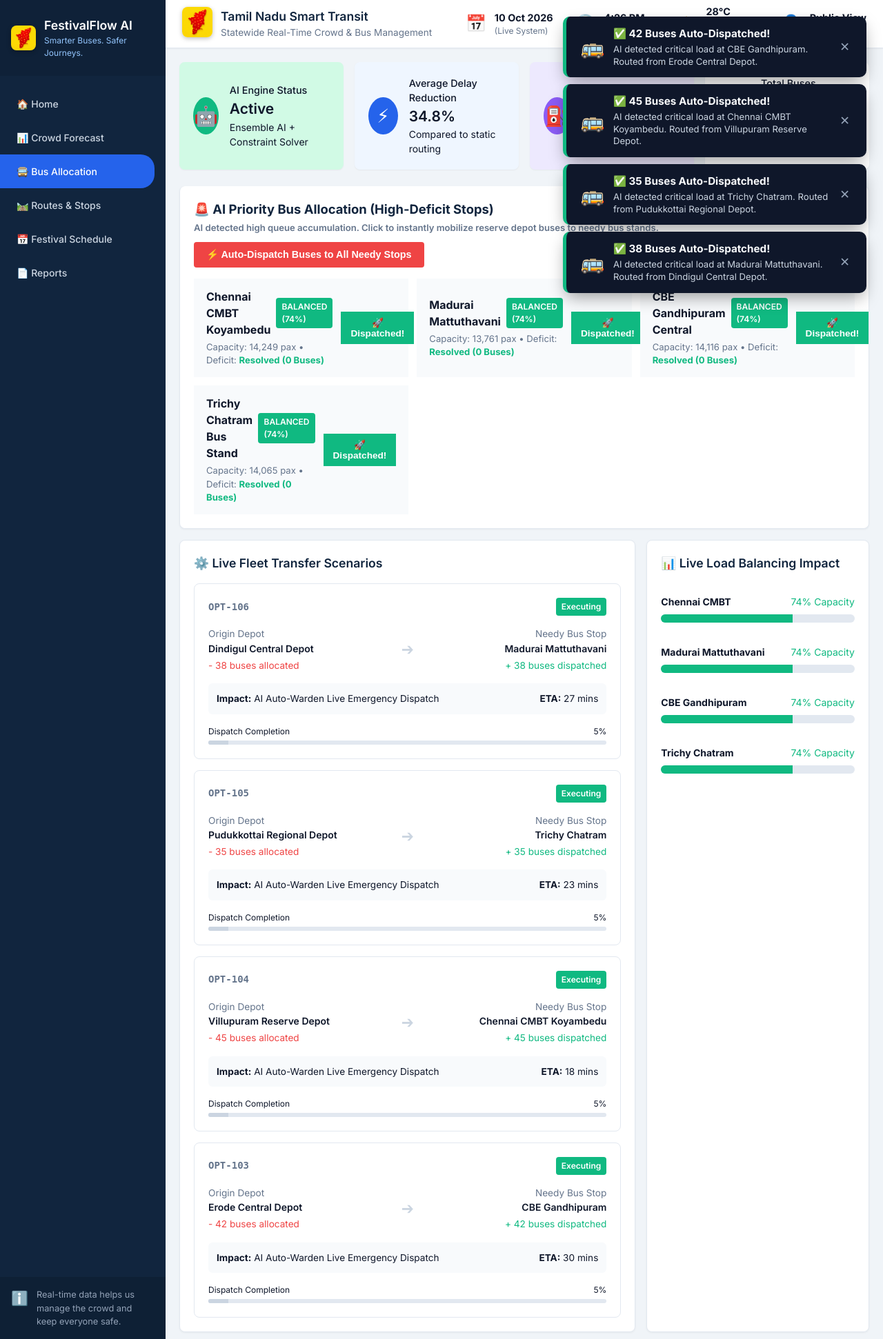
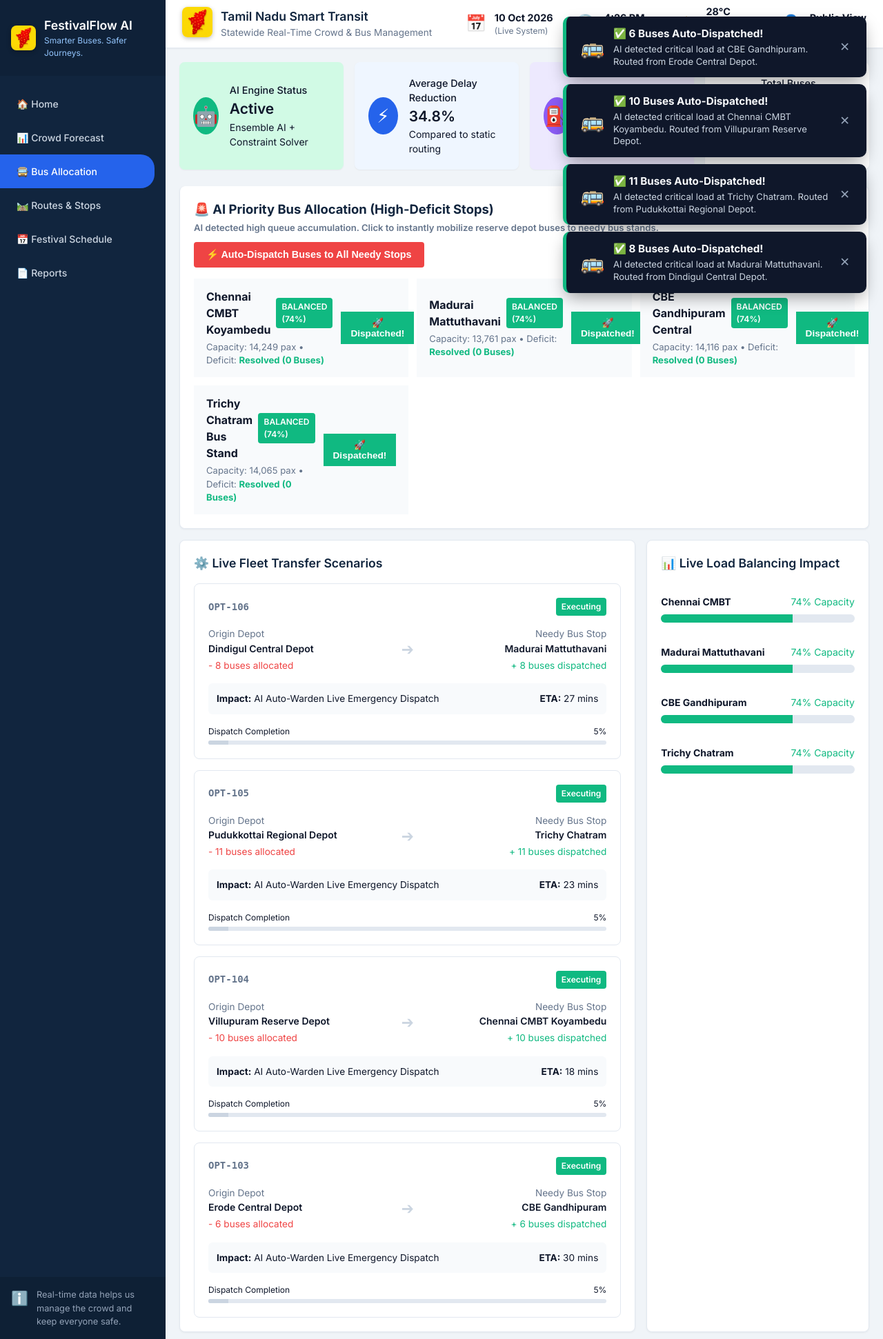
Before and after one commit to DEEPAK-47-S/Sakthi_Hackton_2026, a Flask app: page /optimization in a window 1280 px wide. Shown: the whole page at 69% size. Run offline with Flask 3, Linux system fonts and the light colour scheme.

Commit message:
fix: Reduce max bus allocation limits to match realistic depot constraints

```diff
--- a/app/templates/optimization.html
+++ b/app/templates/optimization.html
@@ -397,10 +397,10 @@
     async function runAutoWarden() {
         console.log("AI Warden checking live crowd levels...");
         const activeHubs = [
-            { id: 'TN0045', name: 'Chennai CMBT Koyambedu', depot: 'Villupuram Reserve Depot', card: 'hub-cmbt', badge: 'badge-cmbt', bar: 'bar-cmbt', maxBuses: 45 },
-            { id: 'TN0305', name: 'Madurai Mattuthavani', depot: 'Dindigul Central Depot', card: 'hub-mdu', badge: 'badge-mdu', bar: 'bar-mdu', maxBuses: 38 },
-            { id: 'TN0077', name: 'CBE Gandhipuram', depot: 'Erode Central Depot', card: 'hub-cbe', badge: 'badge-cbe', bar: 'bar-cbe', maxBuses: 42 },
-            { id: 'TN0637', name: 'Trichy Chatram', depot: 'Pudukkottai Regional Depot', card: 'hub-try', badge: 'badge-try', bar: 'bar-try', maxBuses: 35 }
+            { id: 'TN0045', name: 'Chennai CMBT Koyambedu', depot: 'Villupuram Reserve Depot', card: 'hub-cmbt', badge: 'badge-cmbt', bar: 'bar-cmbt', maxBuses: 10 },
+            { id: 'TN0305', name: 'Madurai Mattuthavani', depot: 'Dindigul Central Depot', card: 'hub-mdu', badge: 'badge-mdu', bar: 'bar-mdu', maxBuses: 8 },
+            { id: 'TN0077', name: 'CBE Gandhipuram', depot: 'Erode Central Depot', card: 'hub-cbe', badge: 'badge-cbe', bar: 'bar-cbe', maxBuses: 6 },
+            { id: 'TN0637', name: 'Trichy Chatram', depot: 'Pudukkottai Regional Depot', card: 'hub-try', badge: 'badge-try', bar: 'bar-try', maxBuses: 11 }
         ];
 
         for (const hub of activeHubs) {
```
